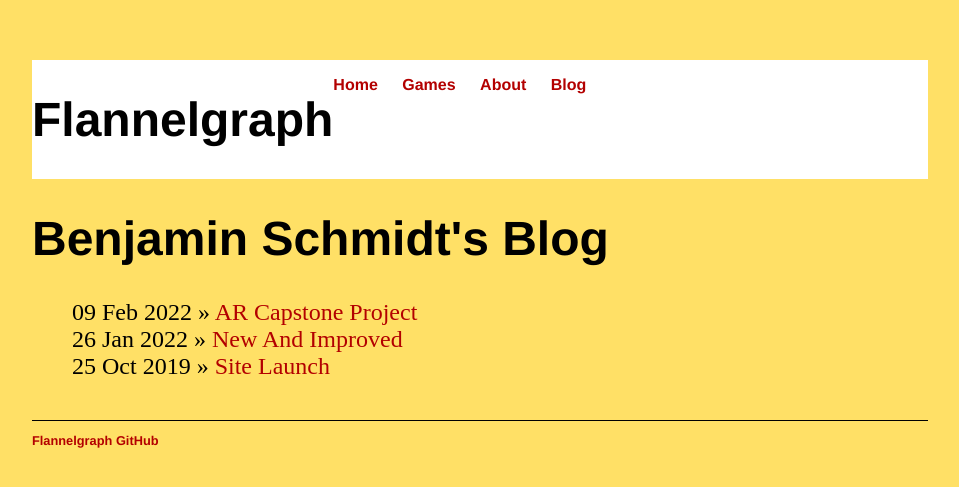
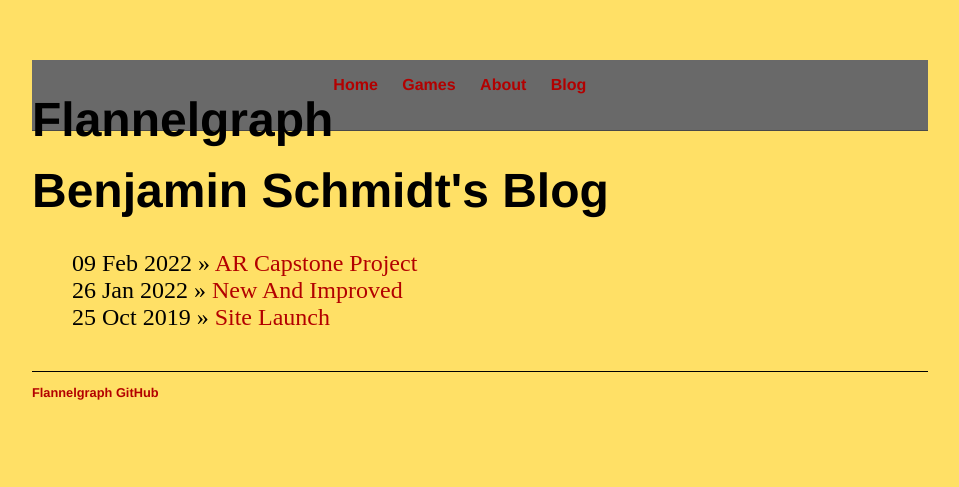
Before and after one commit to Flannelgraph/Flannelgraph.github.io, a Jekyll site: the page built from blog/index.html, in a window 1280 px wide. Shown: the top 487 px of the page, without its empty margins (160-1119 px from the left). Built offline with Jekyll 4.4.1, drawn with Linux system fonts in a browser that asks for light colours.

Commit message:
Update main.css

```diff
--- a/css/main.css
+++ b/css/main.css
@@ -44,6 +44,8 @@ ul.posts li {
 }
 
 header {
-    background-color: #ffffff;
+    height: 70px;
+    border-bottom: 1px solid #494949;
+    background-color: #696969;
     display: flex;
 }
```
